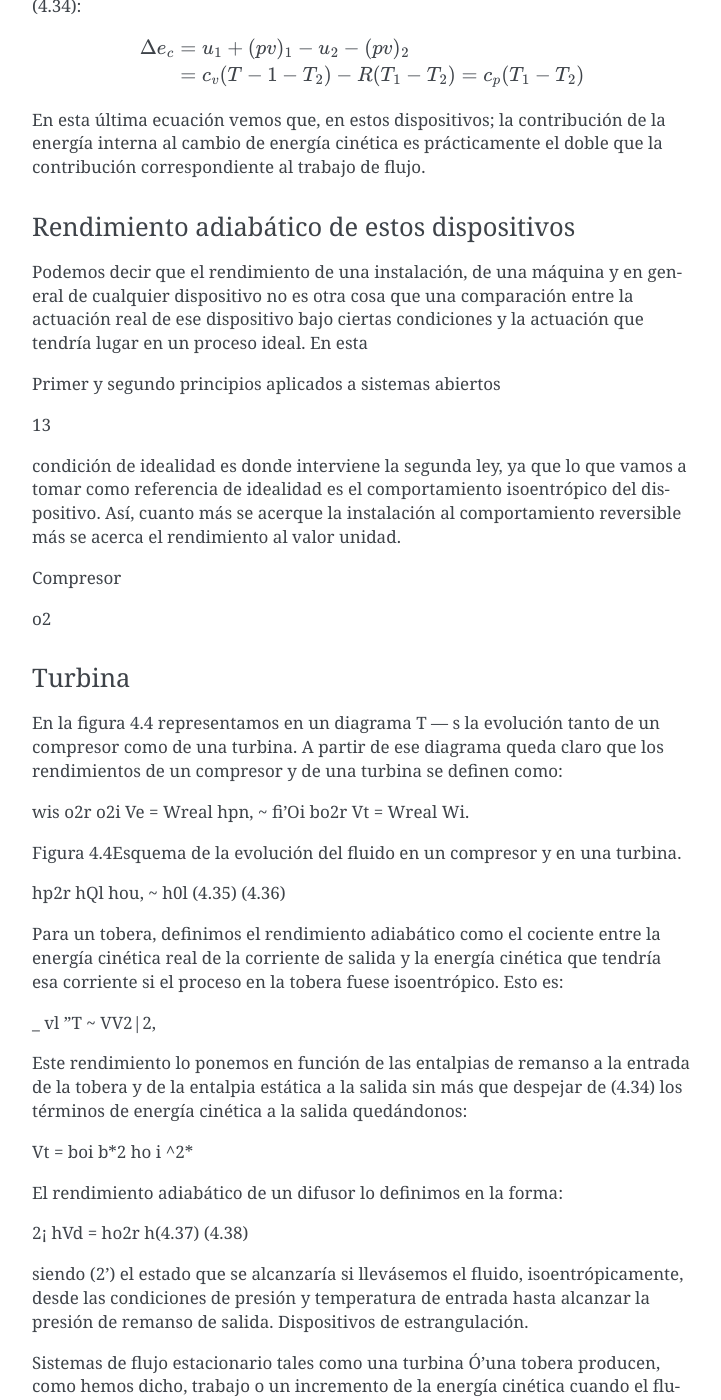
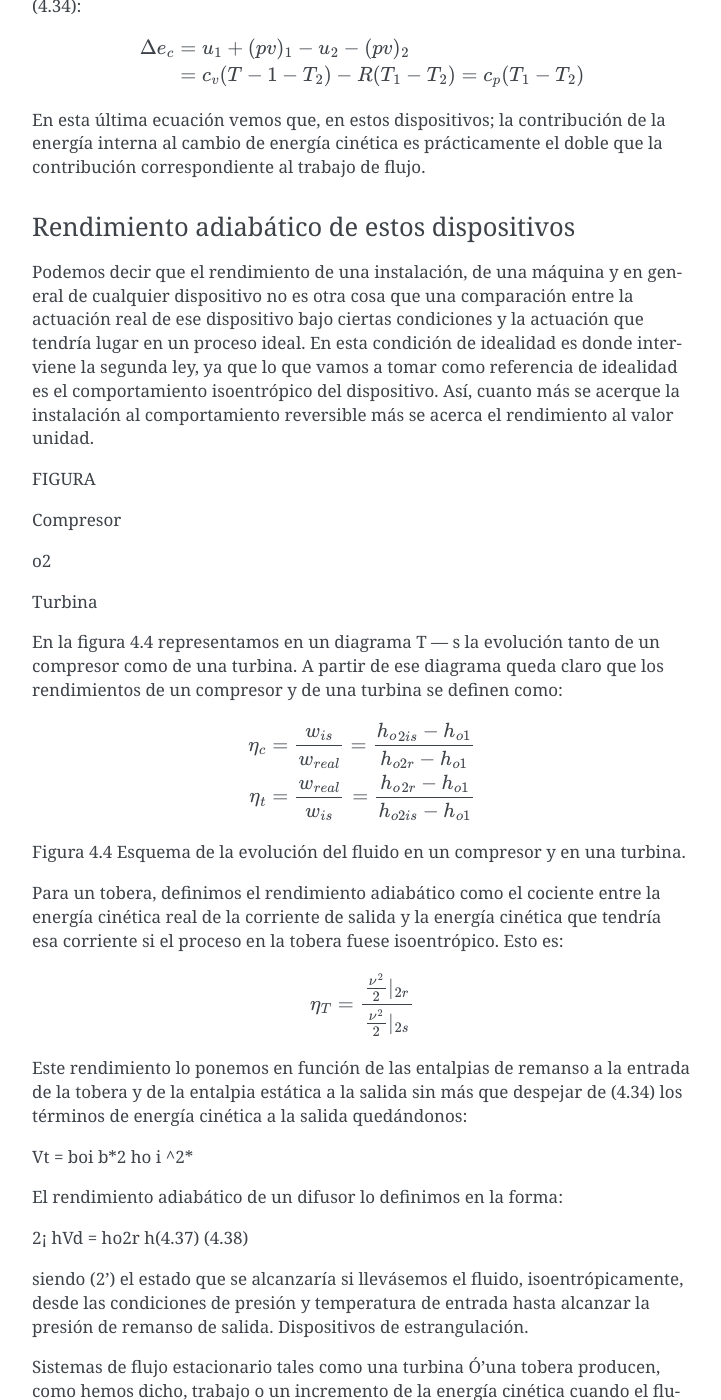
Before and after one commit to mantielero/termodinamica, a Sphinx documentation site: the page built from source/guion_primer_segundo_principios.rst, in a window 1280 px wide and 1400 px high, scrolled down 14393 px. Shown: the whole window, without its empty margins (388-1109 px from the left). Built offline with Sphinx 7.4.7, drawn with Linux system fonts in a browser that asks for light colours.

Commit message:
Update guion_primer_segundo_principios.rst

```diff
--- a/source/guion_primer_segundo_principios.rst
+++ b/source/guion_primer_segundo_principios.rst
@@ -508,43 +508,33 @@ En esta última ecuación vemos que, en estos dispositivos; la contribución de
 Rendimiento adiabático de estos dispositivos
 ^^^^^^^^^^^^^^^^^^^^^^^^^^^^^^^^^^^^^^^^^^^^
 
-Podemos decir que el rendimiento de una instalación, de una máquina y en general de cualquier dispositivo no es otra cosa que una comparación entre la actuación real de ese dispositivo bajo ciertas condiciones y la actuación que tendría lugar en un proceso ideal. En esta
+Podemos decir que el rendimiento de una instalación, de una máquina y en general de cualquier dispositivo no es otra cosa que una comparación entre la actuación real de ese dispositivo bajo ciertas condiciones y la actuación que tendría lugar en un proceso ideal. En esta condición de idealidad es donde interviene la segunda ley, ya que lo que vamos a tomar como referencia de idealidad es el comportamiento isoentrópico del dispositivo. Así, cuanto más se acerque la instalación al comportamiento reversible más se acerca el rendimiento al valor unidad.
 
-Primer y segundo principios aplicados a sistemas abiertos
-
-13
-
-condición de idealidad es donde interviene la segunda ley, ya que lo que vamos a tomar como referencia de idealidad es el comportamiento isoentrópico del dispositivo. Así, cuanto más se acerque la instalación al comportamiento reversible más se acerca el rendimiento al valor unidad.
+FIGURA
 
 Compresor
 
 o2
 
 Turbina
-^^^^^^^
+
 
 En la figura 4.4 representamos en un diagrama T — s la evolución tanto de un compresor como de una turbina. A partir de ese diagrama queda claro que los rendimientos de un compresor y de una turbina se definen como:
 
-wis
-o2r
-o2i
-Ve =
-Wreal
-hpn, ~ fi'Oi bo2r
-Vt =
-Wreal
-Wi.
+.. math::
 
-Figura 4.4Esquema de la evolución del fluido en un compresor y en una turbina.
+   \eta_c &= \frac{w_{is}}{w_{real}} &= \frac{{h_o}_{2is}-h_{o1}}{h_{o2r}-h_{o1}} \\
+   \eta_t &= \frac{w_{real}}{w_{is}} &= \frac{{h_o}_{2r}-h_{o1}}{h_{o2is}-h_{o1}}
 
-hp2r hQl hou, ~ h0l
-(4.35)
-(4.36)
+
+Figura 4.4 Esquema de la evolución del fluido en un compresor y en una turbina.
+
 
 Para un tobera, definimos el rendimiento adiabático como el cociente entre la energía cinética real de la corriente de salida y la energía cinética que tendría esa corriente si el proceso en la tobera fuese isoentrópico. Esto es:
 
-_	vl
-”T ~ VV2|2,
+.. math::
+
+   \eta_T = \frac{ \frac{\nu^2}{2} \vert_{2r} }{ \frac{\nu^2}{2} \vert_{2s} }
 
 Este rendimiento lo ponemos en función de las entalpias de remanso a la entrada de la tobera y de la entalpia estática a la salida sin más que despejar de (4.34) los términos de energía cinética a la salida quedándonos:
 
```
